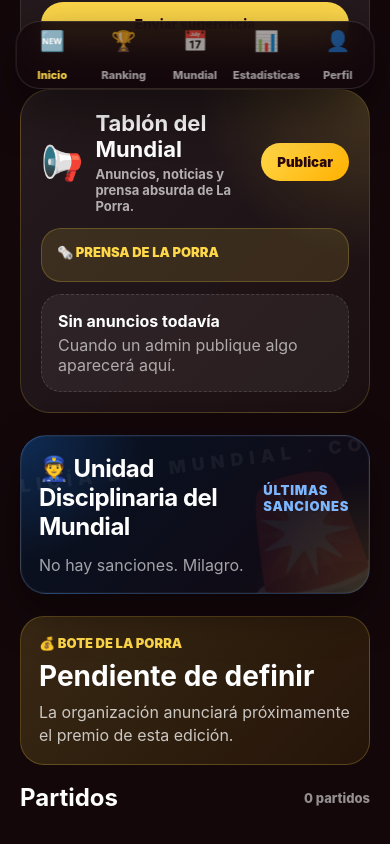
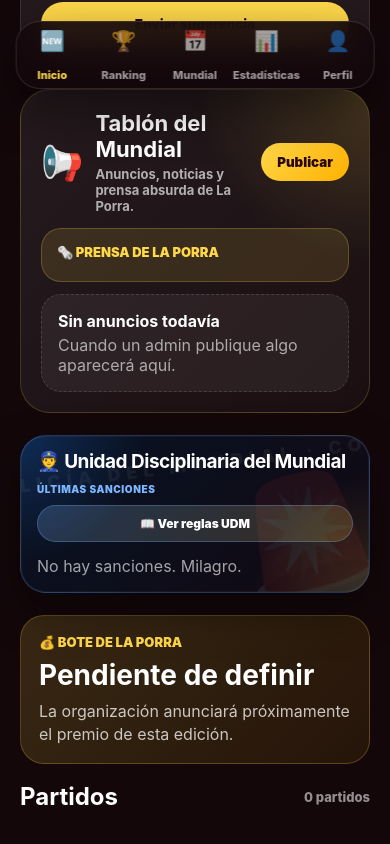
Before and after one commit to alejandrosenor/la-porra-espana, a React (Vite) app: page /dashboard in a window 390 px wide. Shown: the part 741-1585 px from the top of the page. Built offline with nearby package versions, Linux system fonts and the light colour scheme.

Commit message:
Se especifican las reglas o la info de la UDM para las sanciones y se arreglan errores

```diff
--- a/src/App.css
+++ b/src/App.css
@@ -4352,3 +4352,80 @@ select {
     padding-right: 0;
   }
 }
+
+.udm-rules-button {
+  border: 0;
+  border-radius: 999px;
+  padding: 9px 13px;
+  background: linear-gradient(135deg, rgba(125, 183, 255, .22), rgba(255, 216, 74, .16));
+  color: white;
+  font-weight: 950;
+  font-size: 12px;
+  border: 1px solid rgba(125, 183, 255, .28);
+  white-space: nowrap;
+}
+
+.udm-rules-button:active {
+  transform: scale(.97);
+}
+
+@media (max-width: 620px) {
+  .disciplinary-home-card {
+    padding: 16px;
+  }
+
+  .disciplinary-home-card .section-title-row {
+    display: grid;
+    grid-template-columns: 1fr;
+    gap: 10px;
+    align-items: start;
+  }
+
+  .disciplinary-home-card .section-title-row h2 {
+    font-size: 19px;
+    line-height: 1.1;
+  }
+
+  .disciplinary-home-card .section-title-row span {
+    font-size: 10px;
+  }
+
+  .udm-rules-button {
+    width: 100%;
+    justify-content: center;
+    padding: 10px 12px;
+    font-size: 12px;
+  }
+
+  .disciplinary-home-list article {
+    display: grid;
+    grid-template-columns: 34px 1fr;
+    gap: 10px;
+    padding: 13px;
+    border-radius: 18px;
+  }
+
+  .disciplinary-home-list article>span {
+    width: 34px;
+    height: 34px;
+    border-radius: 12px;
+    font-size: 20px;
+  }
+
+  .disciplinary-home-list strong {
+    padding-right: 0;
+    font-size: 13px;
+    line-height: 1.25;
+  }
+
+  .disciplinary-home-list p {
+    font-size: 12px;
+    line-height: 1.35;
+    word-break: normal;
+    overflow-wrap: anywhere;
+  }
+
+  .disciplinary-home-list article::before {
+    display: none;
+  }
+}
--- a/src/pages/Dashboard.jsx
+++ b/src/pages/Dashboard.jsx
@@ -798,6 +798,12 @@ function Dashboard() {
                 <div className="section-title-row">
                     <h2>👮 Unidad Disciplinaria del Mundial</h2>
                     <span>Últimas sanciones</span>
+                    <button
+                        className="udm-rules-button"
+                        onClick={() => navigate('/rules')}
+                    >
+                        📖 Ver reglas UDM
+                    </button>
                 </div>
 
                 {disciplinaryCards.length === 0 ? (
--- a/src/pages/Rules.jsx
+++ b/src/pages/Rules.jsx
@@ -117,6 +117,60 @@ function Rules() {
 
                     <small>
                         🥶 Si no puntúas en un partido cerrado, la racha se corta.
+                    </small>
+                </article>
+
+                <article className="stat-card">
+                    <span>👮</span>
+                    <p>Unidad Disciplinaria del Mundial</p>
+
+                    <small>
+                        La Unidad Disciplinaria del Mundial, también conocida como UDM, es el organismo oficial de La Porra encargado de vigilar comportamientos sospechosos, protestas excesivas, lloros por el VAR, abusos de bugs y cualquier acto que atente contra el buen nombre de la competición.
+                    </small>
+
+                    <small>
+                        Las tarjetas NO afectan directamente a la puntuación del ranking, salvo que el administrador decida aplicar una penalización adicional.
+                    </small>
+
+                    <small>
+                        <br/><br/>🟨 Tarjeta amarilla: Aviso disciplinario por conducta dudosa, quejas reiteradas, comportamiento sospechoso o acciones que merezcan quedar registradas en el expediente.
+                    </small>
+
+                    <small>
+                        🟥 Tarjeta roja: Sanción grave por aprovechar fallos de la aplicación, alterar estadísticas, manipular datos o realizar acciones consideradas inadmisibles por el Comité.
+                    </small>
+
+                    <small>
+                        <br/><br/>📄 Expediente disciplinario: Cada tarjeta genera un expediente oficial con número, jugador sancionado, tipo de tarjeta, motivo y fecha. El expediente será visible en el perfil del jugador y en las últimas sanciones del inicio.
+                    </small>
+
+                    <small>
+                        🚫 Penalización administrativa: En casos graves, la administración podrá limitar temporalmente funciones de la aplicación a un jugador, incluyendo apuestas, hidratación, publicaciones en el tablón o acceso a determinadas herramientas.
+                    </small>
+
+                    <small>
+                        <br/><br/>⚖️ Nota del Comité: La UDM actuará siempre con imparcialidad, rigor institucional y un nivel de cachondeo absolutamente incompatible con cualquier organismo serio.
+                    </small>
+                </article>
+
+                <article className="stat-card">
+                    <span>🍻</span>
+                    <p>Hidratación</p>
+
+                    <small>
+                        🍺 Cervezas
+                        <br />
+                        🥃 Copas
+                        <br />
+                        🍷 Tintos de verano
+                        <br />
+                        🥤 Refrescos
+                        <br />
+                        💧 Agua
+                    </small>
+
+                    <small>
+                        Esto es absurdo y no afecta al ranking. Simplemente optas a salir en estadísticas divertidas.
                     </small>
                 </article>
 
@@ -433,27 +487,6 @@ function Rules() {
                     </div>
                 </article>
 
-                <article className="stat-card">
-                    <span>🍻</span>
-                    <p>Hidratación</p>
-
-                    <small>
-                        🍺 Cervezas
-                        <br />
-                        🥃 Copas
-                        <br />
-                        🍷 Tintos de verano
-                        <br />
-                        🥤 Refrescos
-                        <br />
-                        💧 Agua
-                    </small>
-
-                    <small>
-                        Esto es absurdo y no afecta al ranking. Simplemente optas a salir en estadísticas divertidas.
-                    </small>
-                </article>
-
                 <article className="stat-card featured-stat">
                     <span>💰</span>
                     <p>Bote actual</p>
```
